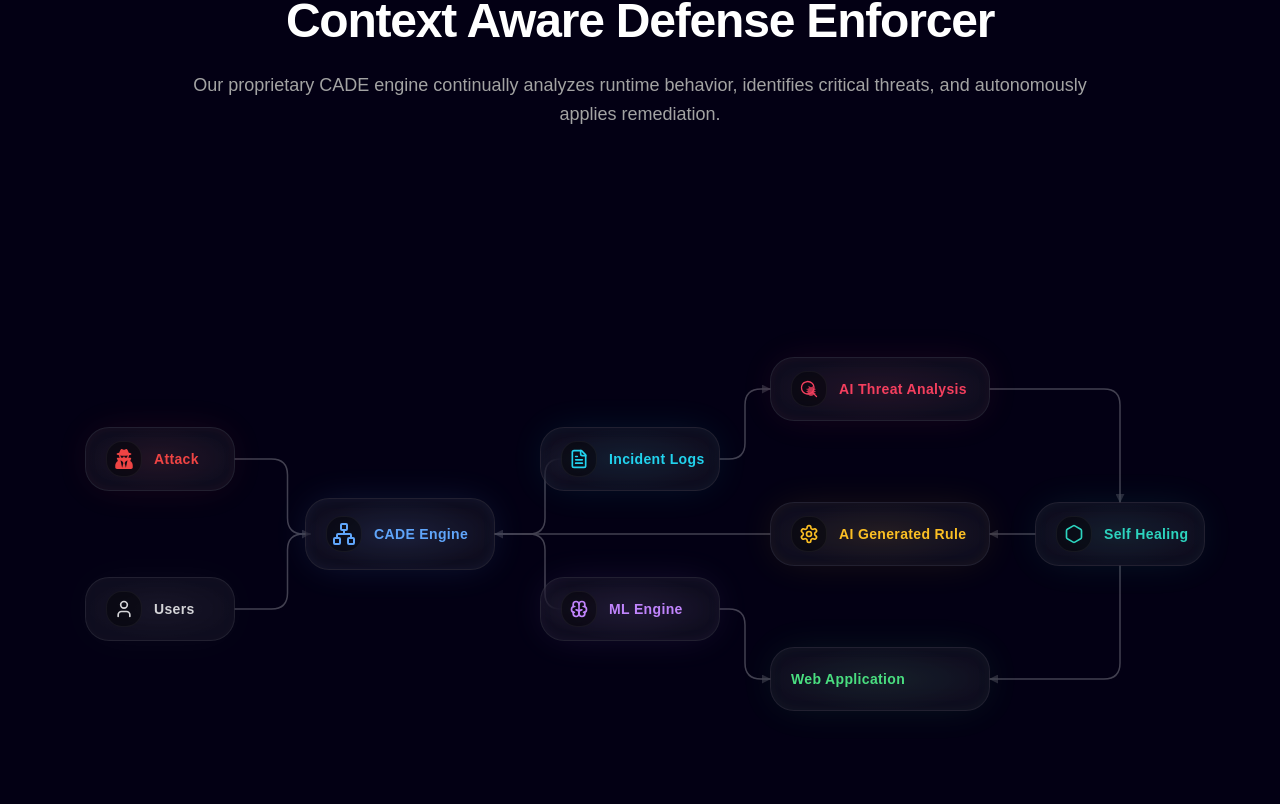
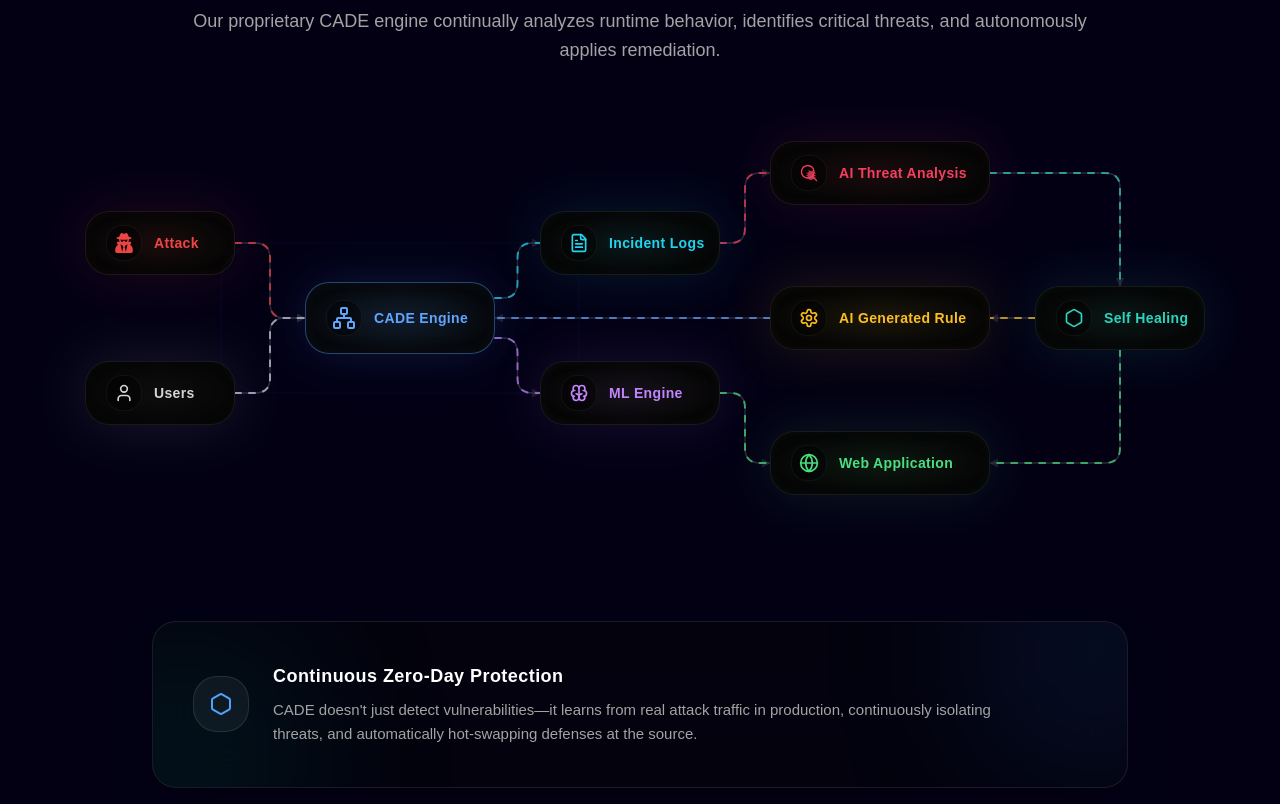
Before and after one commit to dev-mdshahid/axiler, a Next.js app: page / in a window 1280 px wide. Shown: the part 5816-6620 px from the top of the page. Built offline with nearby package versions, Linux system fonts and the light colour scheme; a web font is replaced by a local one.

Commit message:
feat: update cade section for desktop view

```diff
--- a/components/sections/home/Cade.tsx
+++ b/components/sections/home/Cade.tsx
@@ -1,43 +1,44 @@
 "use client";
 
+import { useState } from "react";
 import { useIntersectionObserver } from "@/hooks/useIntersectionObserver";
 import { FaUserSecret } from "react-icons/fa";
 import { TbBrain } from "react-icons/tb";
-import { LuUser, LuFileText, LuNetwork, LuSettings } from "react-icons/lu";
+import { LuUser, LuFileText, LuNetwork, LuSettings, LuGlobe } from "react-icons/lu";
 import { HiMagnifyingGlass } from "react-icons/hi2";
 import { FiHexagon } from "react-icons/fi";
 import { IoMdBug } from "react-icons/io";
 
 const NODES = [
-  { id: "attack", label: "Attack", cx: 120, cy: 250, w: 150, h: 64, color: "#ef4444", glow: "rgba(239, 68, 68, 0.15)", icon: <FaUserSecret className="size-5" /> },
-  { id: "users", label: "Users", cx: 120, cy: 400, w: 150, h: 64, color: "#d4d4d8", glow: "rgba(255, 255, 255, 0.05)", icon: <LuUser className="size-5" /> },
-  { id: "cade", label: "CADE Engine", cx: 360, cy: 325, w: 190, h: 72, color: "#60a5fa", glow: "rgba(96, 165, 250, 0.2)", icon: <LuNetwork className="size-6" /> },
-  { id: "logs", label: "Incident Logs", cx: 590, cy: 250, w: 180, h: 64, color: "#22d3ee", glow: "rgba(34, 211, 238, 0.15)", icon: <LuFileText className="size-5" /> },
-  { id: "ml", label: "ML Engine", cx: 590, cy: 400, w: 180, h: 64, color: "#c084fc", glow: "rgba(192, 132, 252, 0.15)", icon: <TbBrain className="size-5" /> },
-  { id: "threat", label: "AI Threat Analysis", cx: 840, cy: 180, w: 220, h: 64, color: "#f43f5e", glow: "rgba(244, 63, 94, 0.15)", icon: <HiMagnifyingGlass className="size-5" /> },
-  { id: "rule", label: "AI Generated Rule", cx: 840, cy: 325, w: 220, h: 64, color: "#fbbf24", glow: "rgba(251, 191, 36, 0.15)", icon: <LuSettings className="size-5" /> },
-  { id: "webapp", label: "Web Application", cx: 840, cy: 470, w: 220, h: 64, color: "#4ade80", glow: "rgba(74, 222, 128, 0.15)", icon: null },
-  { id: "heal", label: "Self Healing", cx: 1080, cy: 325, w: 170, h: 64, color: "#2dd4bf", glow: "rgba(45, 212, 191, 0.15)", icon: <FiHexagon className="size-5" /> },
+  { id: "attack", label: "Attack", cx: 120, cy: 250, w: 150, h: 64, color: "#ef4444", glow: "rgba(239, 68, 68, 0.15)", icon: <FaUserSecret className="size-5" />, description: "Malicious payloads, zero-day exploits, and probing attempts targeting your infrastructure." },
+  { id: "users", label: "Users", cx: 120, cy: 400, w: 150, h: 64, color: "#d4d4d8", glow: "rgba(255, 255, 255, 0.05)", icon: <LuUser className="size-5" />, description: "Legitimate user traffic flowing smoothly and securely into the application." },
+  { id: "cade", label: "CADE Engine", cx: 360, cy: 325, w: 190, h: 72, color: "#60a5fa", glow: "rgba(96, 165, 250, 0.2)", icon: <LuNetwork className="size-6" />, description: "Context Aware Defense Enforcer continuously monitors, processes, and evaluates all incoming requests." },
+  { id: "logs", label: "Incident Logs", cx: 590, cy: 250, w: 180, h: 64, color: "#22d3ee", glow: "rgba(34, 211, 238, 0.15)", icon: <LuFileText className="size-5" />, description: "Suspicious requests are immediately flagged, isolated, and logged for deep analysis." },
+  { id: "ml", label: "ML Engine", cx: 590, cy: 400, w: 180, h: 64, color: "#c084fc", glow: "rgba(192, 132, 252, 0.15)", icon: <TbBrain className="size-5" />, description: "Application baseline behavior is continually learned to distinguish good traffic from novel attacks." },
+  { id: "threat", label: "AI Threat Analysis", cx: 840, cy: 180, w: 220, h: 64, color: "#f43f5e", glow: "rgba(244, 63, 94, 0.15)", icon: <HiMagnifyingGlass className="size-5" />, description: "Heuristic models and AI break down attack vectors in real space to understand the attacker's intent." },
+  { id: "rule", label: "AI Generated Rule", cx: 840, cy: 325, w: 220, h: 64, color: "#fbbf24", glow: "rgba(251, 191, 36, 0.15)", icon: <LuSettings className="size-5" />, description: "Custom WAF rules and virtual patches are dynamically synthesized on the fly." },
+  { id: "webapp", label: "Web Application", cx: 840, cy: 470, w: 220, h: 64, color: "#4ade80", glow: "rgba(74, 222, 128, 0.15)", icon: <LuGlobe className="size-5" />, description: "Your core system stays completely online, highly performant, and automatically protected." },
+  { id: "heal", label: "Self Healing", cx: 1080, cy: 325, w: 170, h: 64, color: "#2dd4bf", glow: "rgba(45, 212, 191, 0.15)", icon: <FiHexagon className="size-5" />, description: "Newly generated rules are autonomously hot-swapped into the engine, fixing vulnerabilities instantly." },
 ];
 
 export default function Cade() {
   const { ref: sectionRef, isIntersecting } = useIntersectionObserver({ threshold: 0.1 });
+  const [hoveredNode, setHoveredNode] = useState<string | null>(null);
 
   return (
-    <section id="cade" className="w-full bg-background py-20 md:py-28 lg:py-36 relative overflow-hidden">
+    <section id="cade" className="w-full bg-background pt-10 pb-12 md:pt-16 md:pb-20 lg:pt-20 lg:pb-24 relative overflow-hidden">
       <div className="mx-auto w-full max-w-7xl px-4 sm:px-6 lg:px-8">
         <div
           ref={sectionRef}
-          className={`transition-all duration-700 ease-out motion-reduce:transition-none ${
-            isIntersecting ? "translate-y-0 opacity-100" : "translate-y-8 opacity-0"
+          className={`transition-all duration-700 ease-out motion-reduce:transition-none ${isIntersecting ? "translate-y-0 opacity-100" : "translate-y-8 opacity-0"
             }`}
         >
           {/* Header */}
-          <div className="mb-14 sm:mb-20 flex flex-col items-center text-center max-w-4xl mx-auto">
+          <div className="mb-0 sm:mb-2 flex flex-col items-center text-center max-w-4xl mx-auto">
             <div className="mb-5 inline-flex uppercase tracking-[0.2em] text-[11px] sm:text-xs font-bold text-blue-400 bg-blue-400/10 border border-blue-400/20 px-4 py-1.5 rounded-full">
               Autonomous AI Engine
             </div>
-            <h2 className="text-4xl sm:text-5xl lg:text-5xl font-bold leading-tight tracking-tight text-white mb-5">
+            <h2 className="text-4xl sm:text-5xl lg:text-5xl font-bold leading-tight tracking-tight text-transparent bg-clip-text bg-gradient-to-r from-white via-white to-white/60 mb-5">
               Context Aware Defense Enforcer
             </h2>
             <p className="text-base sm:text-lg font-medium leading-relaxed text-neutral-400">
@@ -46,88 +47,153 @@ export default function Cade() {
           </div>
 
           {/* Diagram Area */}
-          <div className="relative mx-auto w-full max-w-[1200px] overflow-x-auto overflow-y-hidden pb-12 scrollbar-none">
-            <div className="relative mx-auto h-[600px] min-w-[1200px] select-none">
+          <div
+            className="relative mx-auto w-full max-w-[1200px] overflow-x-auto overflow-y-hidden pt-0 pb-6 -mt-20 -mb-4 [&::-webkit-scrollbar]:h-2.5 [&::-webkit-scrollbar-track]:rounded-full [&::-webkit-scrollbar-track]:bg-white/5 [&::-webkit-scrollbar-thumb]:rounded-full [&::-webkit-scrollbar-thumb]:bg-white/10 hover:[&::-webkit-scrollbar-thumb]:bg-white/20 transition-all font-sans"
+          >
+            <div className="relative mx-auto h-[620px] min-w-[1200px] select-none">
 
               {/* SVG Paths */}
               <svg className="absolute inset-0 z-0 h-full w-full pointer-events-none" aria-hidden="true">
                 <defs>
                   <marker
-                    id="arrow-right"
+                    id="arrow-end"
                     viewBox="0 0 10 10"
                     refX="9"
                     refY="5"
                     markerWidth="6"
                     markerHeight="6"
-                    orient="auto-start-reverse"
-                  >
-                    <path d="M 0 0 L 10 5 L 0 10 z" fill="#a1a1aa" opacity="0.6" />
-                  </marker>
-                  <marker
-                    id="arrow-left"
-                    viewBox="0 0 10 10"
-                    refX="9"
-                    refY="5"
-                    markerWidth="6"
-                    markerHeight="6"
-                    orient="auto-start-reverse"
+                    orient="auto"
                   >
                     <path d="M 0 0 L 10 5 L 0 10 z" fill="#a1a1aa" opacity="0.6" />
                   </marker>
                 </defs>
 
-                <g stroke="#a1a1aa" strokeWidth="1.5" fill="none" opacity="0.4" strokeLinecap="round" strokeLinejoin="round">
-                  {/* Attack to CADE (midX = 247.5) */}
-                  <path d="M 195 250 H 231.5 Q 247.5 250 247.5 266 V 309 Q 247.5 325 263.5 325 H 270" markerEnd="url(#arrow-right)" />
+                <g stroke="#a1a1aa" strokeWidth="1.5" fill="none" opacity="0.25" strokeLinecap="round" strokeLinejoin="round">
+                  {/* Attack to CADE */}
+                  <path d="M 195 250 H 215 Q 230 250 230 265 V 310 Q 230 325 245 325 H 265" markerEnd="url(#arrow-end)" />
                   {/* Users to CADE */}
-                  <path d="M 195 400 H 231.5 Q 247.5 400 247.5 384 V 341 Q 247.5 325 263.5 325 H 270" />
+                  <path d="M 195 400 H 215 Q 230 400 230 385 V 340 Q 230 325 245 325 H 265" markerEnd="url(#arrow-end)" />
 
-                  {/* CADE to Logs (midX = 505) */}
-                  <path d="M 455 325 H 489 Q 505 325 505 309 V 266 Q 505 250 521 250 H 540" markerEnd="url(#arrow-right)" />
-                  {/* CADE to ML (midX = 505) */}
-                  <path d="M 455 325 H 489 Q 505 325 505 341 V 384 Q 505 400 521 400 H 540" markerEnd="url(#arrow-right)" />
+                  {/* CADE to Logs */}
+                  <path d="M 455 305 H 462.5 Q 477.5 305 477.5 290 V 265 Q 477.5 250 492.5 250 H 500" markerEnd="url(#arrow-end)" />
+                  {/* CADE to ML */}
+                  <path d="M 455 345 H 462.5 Q 477.5 345 477.5 360 V 385 Q 477.5 400 492.5 400 H 500" markerEnd="url(#arrow-end)" />
 
-                  {/* Logs to Threat (midX = 705) */}
-                  <path d="M 680 250 H 689 Q 705 250 705 234 V 196 Q 705 180 721 180 H 730" markerEnd="url(#arrow-right)" />
+                  {/* Logs to Threat */}
+                  <path d="M 680 250 H 690 Q 705 250 705 235 V 195 Q 705 180 720 180 H 730" markerEnd="url(#arrow-end)" />
 
-                  {/* ML to Web App (Left side) */}
-                  <path d="M 680 400 H 689 Q 705 400 705 416 V 454 Q 705 470 721 470 H 730" markerEnd="url(#arrow-right)" />
+                  {/* ML to Web App */}
+                  <path d="M 680 400 H 690 Q 705 400 705 415 V 455 Q 705 470 720 470 H 730" markerEnd="url(#arrow-end)" />
 
-                  {/* Threat to Self Healing (Top) */}
-                  <path d="M 950 180 H 1064 Q 1080 180 1080 196 V 293" markerEnd="url(#arrow-right)" />
+                  {/* Threat to Self Healing */}
+                  <path d="M 950 180 H 1065 Q 1080 180 1080 195 V 293" markerEnd="url(#arrow-end)" />
 
-                  {/* Self Healing to Rule (Left-pointing) -> note: arrow-right will rotate since we draw right-to-left.
-                      Actually, a path from 995 to 950 points left. Arrow orient="auto" makes it follow perfectly!
-                      Wait, "auto-start-reverse" might need standard "auto". Let's change the marker's orient to "auto". */}
-                  <path d="M 995 325 H 950" markerEnd="url(#arrow-right)" />
+                  {/* Self Healing to Rule */}
+                  <path d="M 995 325 H 950" markerEnd="url(#arrow-end)" />
 
-                  {/* Self Healing to Web App (Right side) pointing Left */}
-                  <path d="M 1080 357 V 454 Q 1080 470 1064 470 H 950" markerEnd="url(#arrow-right)" />
+                  {/* Self Healing to Web App */}
+                  <path d="M 1080 357 V 455 Q 1080 470 1065 470 H 950" markerEnd="url(#arrow-end)" />
 
-                  {/* Rule to CADE (Left-pointing) */}
-                  <path d="M 730 325 H 455" markerEnd="url(#arrow-right)" />
+                  {/* Rule to CADE */}
+                  <path d="M 730 325 H 455" markerEnd="url(#arrow-end)" />
+                </g>
+
+                {/* Animated Data Flow Lines */}
+                <g strokeWidth="2" fill="none" strokeDasharray="6 8" strokeLinecap="round" strokeLinejoin="round" opacity="0.7">
+                  {/* Attack to CADE */}
+                  <path d="M 195 250 H 215 Q 230 250 230 265 V 310 Q 230 325 245 325 H 265" stroke="#ef4444">
+                    <animate attributeName="stroke-dashoffset" from="100" to="0" dur="2s" repeatCount="indefinite" />
+                  </path>
+                  {/* Users to CADE */}
+                  <path d="M 195 400 H 215 Q 230 400 230 385 V 340 Q 230 325 245 325 H 265" stroke="#d4d4d8">
+                    <animate attributeName="stroke-dashoffset" from="100" to="0" dur="2.5s" repeatCount="indefinite" />
+                  </path>
+                  {/* CADE to Logs */}
+                  <path d="M 455 305 H 462.5 Q 477.5 305 477.5 290 V 265 Q 477.5 250 492.5 250 H 500" stroke="#22d3ee">
+                    <animate attributeName="stroke-dashoffset" from="100" to="0" dur="1.5s" repeatCount="indefinite" />
+                  </path>
+                  {/* CADE to ML */}
+                  <path d="M 455 345 H 462.5 Q 477.5 345 477.5 360 V 385 Q 477.5 400 492.5 400 H 500" stroke="#c084fc">
+                    <animate attributeName="stroke-dashoffset" from="100" to="0" dur="1.5s" repeatCount="indefinite" />
+                  </path>
+                  {/* Logs to Threat */}
+                  <path d="M 680 250 H 690 Q 705 250 705 235 V 195 Q 705 180 720 180 H 730" stroke="#f43f5e">
+                    <animate attributeName="stroke-dashoffset" from="100" to="0" dur="1.5s" repeatCount="indefinite" />
+                  </path>
+                  {/* ML to Web App */}
+                  <path d="M 680 400 H 690 Q 705 400 705 415 V 455 Q 705 470 720 470 H 730" stroke="#4ade80">
+                    <animate attributeName="stroke-dashoffset" from="100" to="0" dur="2s" repeatCount="indefinite" />
+                  </path>
+                  {/* Threat to Self Healing */}
+                  <path d="M 950 180 H 1065 Q 1080 180 1080 195 V 293" stroke="#2dd4bf">
+                    <animate attributeName="stroke-dashoffset" from="100" to="0" dur="1.5s" repeatCount="indefinite" />
+                  </path>
+                  {/* Self Healing to Rule */}
+                  <path d="M 995 325 H 950" stroke="#fbbf24">
+                    <animate attributeName="stroke-dashoffset" from="100" to="0" dur="1s" repeatCount="indefinite" />
+                  </path>
+                  {/* Self Healing to Web App */}
+                  <path d="M 1080 357 V 455 Q 1080 470 1065 470 H 950" stroke="#4ade80">
+                    <animate attributeName="stroke-dashoffset" from="100" to="0" dur="2.5s" repeatCount="indefinite" />
+                  </path>
+                  {/* Rule to CADE */}
+                  <path d="M 730 325 H 455" stroke="#60a5fa">
+                    <animate attributeName="stroke-dashoffset" from="100" to="0" dur="2s" repeatCount="indefinite" />
+                  </path>
                 </g>
               </svg>
 
               {/* Render Nodes */}
               {NODES.map((node) => {
                 const isCade = node.id === "cade";
+                const isHovered = hoveredNode === node.id;
+                const isLeft = node.cx < 300;
+                const isRight = node.cx > 800;
+
                 return (
                   <div
                     key={node.id}
-                    className="absolute z-10 flex items-center gap-3 rounded-2xl border bg-white/5 backdrop-blur-md px-4 py-3 sm:px-5 sm:py-3 transition-colors duration-300"
+                    onMouseEnter={() => setHoveredNode(node.id)}
+                    onMouseLeave={() => setHoveredNode(null)}
+                    className="absolute flex items-center gap-3 transition-all duration-300 pointer-events-auto"
                     style={{
                       left: node.cx - node.w / 2,
                       top: node.cy - node.h / 2,
                       width: node.w,
                       height: node.h,
-                      borderColor: "rgba(255,255,255,0.08)",
-                      boxShadow: `0 0 40px -10px ${node.glow}, inset 0 0 20px -10px ${node.glow}`,
+                      zIndex: isHovered ? 50 : 10,
                     }}
                   >
+                    {/* Soft Ambient Core Glow */}
+                    <div
+                      className="absolute left-0 top-0 w-full h-full -z-10 rounded-2xl blur-[28px] transition-all duration-500 pointer-events-none"
+                      style={{
+                        backgroundColor: node.color,
+                        opacity: isHovered ? 0.35 : 0.12,
+                        transform: isHovered ? 'scale(1.1) translateY(4px)' : 'scale(1)',
+                      }}
+                    />
+
+                    {/* Node Box */}
+                    <div
+                      className={`relative w-full h-full flex items-center gap-3 rounded-2xl border bg-[#050505] backdrop-blur-xl px-4 sm:px-5 cursor-default transition-all duration-300 ${
+                        isHovered ? 'scale-105 -translate-y-1 bg-white/5' : ''
+                      }`}
+                      style={{
+                        borderColor: isHovered ? `${node.color}90` : (isCade ? "rgba(96, 165, 250, 0.4)" : "rgba(255,255,255,0.08)"),
+                        boxShadow: isHovered ? `0 10px 30px -10px rgba(0,0,0,0.5), inset 0 0 20px -5px ${node.color}40` : `inset 0 0 20px -10px ${node.glow}`,
+                      }}
+                    >
+                      {isCade && (
+                        <>
+                          <div className="absolute inset-0 -z-20 rounded-2xl bg-blue-500/10 blur-xl animate-pulse" />
+                          <div className="absolute -inset-2 -z-20 rounded-[24px] border border-blue-500/20 animate-ping" style={{ animationDuration: '3s' }} />
+                        </>
+                      )}
+
                       {/* Inner static glow element for that soft colored ambient look */}
                       <div
-                      className="absolute inset-0 -z-10 rounded-2xl opacity-60 mix-blend-screen pointer-events-none"
+                        className="absolute inset-0 -z-10 rounded-2xl opacity-60 mix-blend-screen pointer-events-none transition-opacity group-hover:opacity-100"
                         style={{
                           background: `radial-gradient(ellipse at center, ${node.glow} 0%, transparent 70%)`,
                         }}
@@ -135,7 +201,7 @@ export default function Cade() {
 
                       {node.icon && (
                         <div
-                        className="flex h-9 w-9 shrink-0 items-center justify-center rounded-xl bg-black/40 border border-white/5"
+                          className="flex h-9 w-9 shrink-0 items-center justify-center rounded-xl bg-black/40 border border-white/5 transition-colors group-hover:bg-black/60 group-hover:border-white/20"
                           style={{ color: node.color }}
                         >
                           {node.icon}
@@ -152,19 +218,63 @@ export default function Cade() {
                         {node.label}
                       </span>
                     </div>
+                    {/* Native Tooltip Popover */}
+                    <div
+                      className={`absolute w-[280px] p-5 rounded-xl border bg-[#0c0c0e]/95 backdrop-blur-xl transition-all duration-300 pointer-events-none ${
+                        isLeft ? 'origin-top-left left-0' : isRight ? 'origin-top-right right-0' : 'origin-top left-1/2 -translate-x-1/2'
+                      } ${
+                        isHovered ? 'opacity-100 translate-y-0 scale-100' : 'opacity-0 -translate-y-2 scale-95'
+                      }`}
+                      style={{
+                        top: 'calc(100% + 12px)',
+                        borderColor: `${node.color}50`,
+                        boxShadow: `0 20px 40px -10px rgba(0,0,0,0.8), 0 0 20px -5px ${node.color}30`
+                      }}
+                    >
+                      {/* Tooltip caret */}
+                      <div
+                        className="absolute -top-[7px] w-3 h-3 border-t border-l bg-[#0c0c0e]"
+                        style={{
+                          borderColor: `${node.color}50`,
+                          ...(isLeft ? { left: node.w / 2, transform: 'translateX(-50%) rotate(45deg)' }
+                           : isRight ? { right: node.w / 2, transform: 'translate(50%, 0) rotate(45deg)' }
+                           : { left: '50%', transform: 'translateX(-50%) rotate(45deg)' })
+                        }}
+                      />
+                      <h4 className="text-[13px] font-bold mb-1.5 uppercase tracking-widest relative z-10" style={{ color: node.color }}>
+                        {node.label} Status
+                      </h4>
+                      <p className="text-[13px] text-neutral-300 leading-relaxed font-medium relative z-10">
+                        {node.description}
+                      </p>
+                    </div>
+                  </div>
                 );
               })}
             </div>
           </div>
 
-          {/* Footer Text */}
-          <div className="mx-auto mt-16 max-w-4xl text-center">
-            <p className="mb-6 text-[15px] leading-relaxed text-white/90 sm:text-base">
-              CADE is an AI-driven AppSec solution that doesn't just detect vulnerabilities, it learns from real attack traffic and automatically remediates risk at the source.
+          {/* Integrated Footer Banner */}
+          <div className="relative mx-auto mt-0 max-w-5xl px-4 sm:px-6">
+            <div className="relative overflow-hidden rounded-2xl border border-white/10 bg-[#050505]/40 backdrop-blur-xl p-8 sm:p-10 shadow-2xl">
+              {/* Subtle thematic glow inside the footer */}
+              <div className="absolute -top-24 -right-24 -z-10 h-64 w-64 rounded-full bg-blue-500/10 blur-[80px]" />
+              <div className="absolute -bottom-24 -left-24 -z-10 h-64 w-64 rounded-full bg-teal-500/10 blur-[80px]" />
+
+              <div className="flex flex-col items-center justify-between gap-6 text-center lg:flex-row lg:text-left">
+                <div className="flex h-14 w-14 shrink-0 items-center justify-center rounded-2xl border border-white/10 bg-white/5 text-blue-400">
+                  <FiHexagon className="size-6" />
+                </div>
+                <div className="flex-1 space-y-2">
+                  <p className="text-lg font-semibold text-white tracking-wide">
+                    Continuous Zero-Day Protection
                   </p>
-            <p className="text-[15px] leading-relaxed text-neutral-400 sm:text-base">
-              It constantly monitors live application traffic, detects attack attempts, links them to vulnerable parts of your code, and responds by strengthening protection instantly.
+                  <p className="text-[15px] leading-relaxed text-neutral-400 max-w-3xl">
+                    CADE doesn't just detect vulnerabilities—it learns from real attack traffic in production, continuously isolating threats, and automatically hot-swapping defenses at the source.
                   </p>
+                </div>
+              </div>
+            </div>
           </div>
 
         </div>
```
Lines whose indentation alone changed are shown as unchanged.
